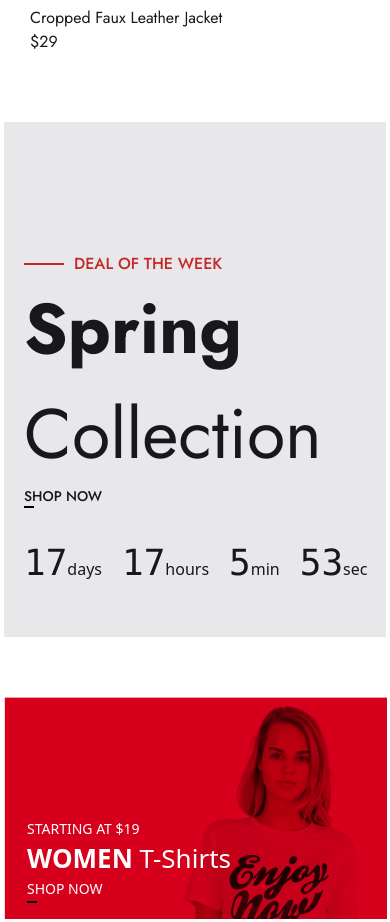
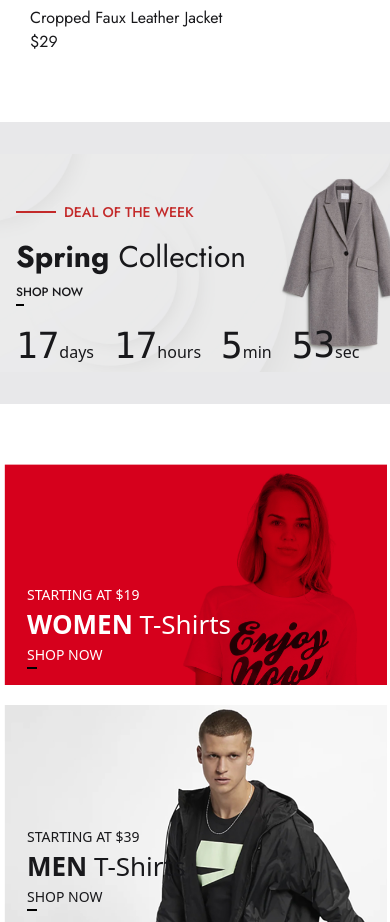
Before and after one commit to hubertDgomes/UOMO, a React (Vite) app: page / in a window 390 px wide. Shown: the part 6400-7322 px from the top of the page. Built offline with nearby package versions, Linux system fonts and the light colour scheme.

Commit message:
Refactor Banner2 component for improved layout and responsiveness

```diff
--- a/src/components/layouts/Banner2.jsx
+++ b/src/components/layouts/Banner2.jsx
@@ -5,28 +5,28 @@ import Counter from "./Counter";
 
 const Banner2 = () => {
   return (
-    <>
-      <div className="bg-[#E8E8EA] w-[382px] lg:w-full m-auto">
-        <Container className={"py-[30px]"}>
-        <div className="lg:bg-[url(/src/assets/banner2.png)] bg-no-repeat bg-center bg-cover py-[100px]">
-          <div className="ml-[20px] relative">
-            <Flex className={""}>
-            <span className="h-[2px] w-[40px] bg-[#C32929] shadow-lg mr-[10px]"></span>
-            <p className="text-[#C32929] font-Menu font-medium">DEAL OF THE WEEK</p>
+    <div className="bg-[#E8E8EA] w-full">
+      <Container className="py-8 md:py-12">
+        <div className="bg-[url(/src/assets/banner2.png)] bg-no-repeat bg-center bg-cover py-12 md:py-24 lg:py-32">
+          <div className="mx-4 md:mx-8 relative">
+            <Flex className="items-center mb-4">
+              <span className="h-[2px] w-10 bg-[#C32929] shadow-lg mr-2"></span>
+              <p className="text-[#C32929] font-Menu font-medium text-sm md:text-base">
+                DEAL OF THE WEEK
+              </p>
             </Flex>
-          <p className="text-[70px] font-Menu">
+            <p className="text-3xl md:text-5xl lg:text-7xl font-Menu mb-2 leading-tight">
               <span className="font-bold">Spring</span> Collection
             </p>
-          <p className="font-Menu text-[14px] font-medium relative group cursor-pointer">
+            <p className="font-Menu text-xs md:text-sm font-medium relative group cursor-pointer mb-6">
               SHOP NOW
-            <span className="absolute top-5 left-0 h-[2px] w-[10px] bg-black group-hover:w-[90px] transition-all duration-500"></span>
+              <span className="absolute top-5 left-0 h-[2px] w-2 group-hover:w-24 bg-black transition-all duration-500"></span>
             </p>
-          <Counter className={"absolute bottom-[-74px]"}/>
+            <Counter className="absolute -bottom-16 left-0" />
           </div>
         </div>
       </Container>
     </div>
-    </>
   );
 };
 
```
Lines whose indentation alone changed are shown as unchanged.
